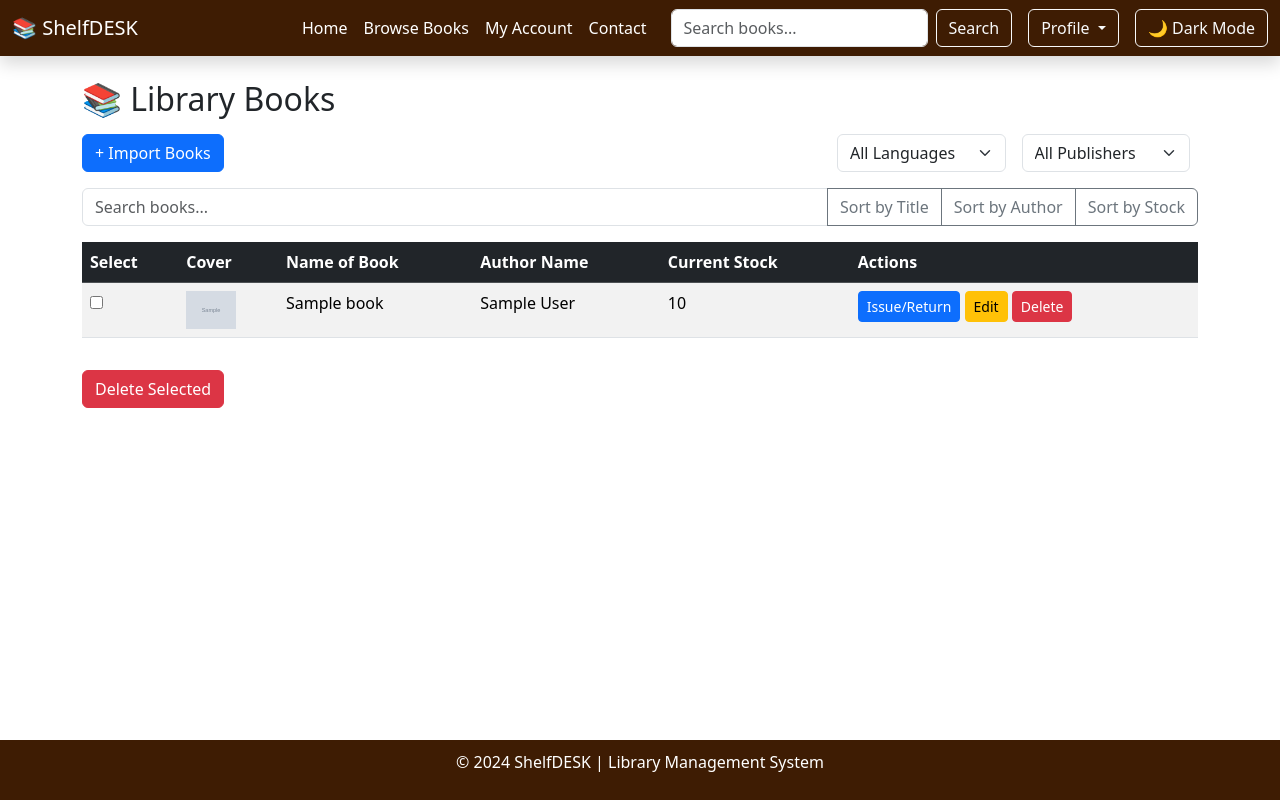
After one commit to amankumarkc/LMS_Flask, a Flask app: template templates/books.html in a window 1280 px wide. The commit adds this page. Run offline with Flask 2, Linux system fonts and the light colour scheme; the template is opened without the code that fills it: most values are stand-ins (such as "Sample title", 1, 10 or a date in 2020); grey boxes marked "Sample" are stand-in pictures; parts of the project's set-up code (start-up, migrations or seed data) failed here and were passed over.

Commit message:
edit delete import books

```diff
--- a/app.py
+++ b/app.py
@@ -9,6 +9,62 @@ app = Flask(__name__)
 @app.route('/')
 def home():
     return "home page"
+
+# View Books Page
+@app.route('/books')
+def books():
+    all_books = Book.select()  # Fetch all books from DB
+    return render_template("books.html", books=all_books)
+
+# Edit Book Page
+@app.route('/edit-books/<int:book_id>', methods=['GET', 'POST'])
+def edit_books(book_id):
+    book = Book.get_or_none(Book.id == book_id)
+    if not book:
+        return "Book not found", 404
+
+    if request.method == 'POST':
+        # Update the book details
+        book.stock = int(request.form.get("stock", book.stock))
+        book.mrp = float(request.form.get("mrp", book.mrp))
+        book.num_pages = int(request.form.get("num_pages", book.num_pages))
+        book.save()
+
+        return redirect("/books")  # Redirect back to books page
+
+    return render_template("edit-books.html", book=book)
+
+# Delete single Book API
+@app.route('/delete-book/<int:book_id>', methods=['DELETE'])
+def delete_book(book_id):
+    book = Book.get_or_none(Book.id == book_id)
+    if not book:
+        return jsonify({"message": "Book not found"}), 404
+
+    book.delete_instance()
+    return jsonify({"message": f"Book '{book.title}' has been successfully deleted!"})
+
+# Delete bulk Book API
+@app.route('/delete-books', methods=['POST'])
+def bulk_delete_books():
+    data = request.get_json()
+    book_ids = data.get("book_ids", [])
+
+    if not book_ids:
+        return jsonify({"message": "No books selected!"}), 400
+
+    deleted_books = []
+    for book_id in book_ids:
+        book = Book.get_or_none(Book.id == book_id)
+        if book:
+            deleted_books.append(f"'{book.title}' ({book.stock} stock)")
+            book.delete_instance()
+
+    if not deleted_books:
+        return jsonify({"message": "No valid books found to delete!"}), 404
+
+    return jsonify({"message": f"Deleted books: {', '.join(deleted_books)}"}), 200
+
 
 @app.route('/members')
 def members():
--- a/templates/base.html
+++ b/templates/base.html
@@ -53,7 +53,7 @@
             <div class="collapse navbar-collapse" id="navbarNav">
                 <ul class="navbar-nav ms-auto">
                     <li class="nav-item"><a class="nav-link" href="/" id="home-link">Home</a></li>
-                    <li class="nav-item"><a class="nav-link" href="/browse" id="browse-link">Browse Books</a></li>
+                    <li class="nav-item"><a class="nav-link" href="/books" id="browse-link">Browse Books</a></li>
                     <li class="nav-item"><a class="nav-link" href="/account" id="account-link">My Account</a></li>
                     <li class="nav-item"><a class="nav-link" href="/contact" id="contact-link">Contact</a></li>
                 </ul>
--- /dev/null
+++ b/templates/books.html
@@ -0,0 +1,211 @@
+{% extends "base.html" %}
+
+{% block body %}
+<div class="container mt-4">
+    <h2 class="mb-3">📚 Library Books</h2>
+
+    <div class="d-flex justify-content-between mb-3">
+        <a class="btn btn-primary" href="/books_api">+ Import Books</a>
+
+        <!-- Filter Dropdowns -->
+        <div class="d-flex">
+            <select id="filterLanguage" class="form-select mx-2">
+                <option value="">All Languages</option>
+                {% for book in books | groupby('language') %}
+                <option value="{{ book.grouper }}">{{ book.grouper }}</option>
+                {% endfor %}
+            </select>
+
+            <select id="filterPublisher" class="form-select mx-2">
+                <option value="">All Publishers</option>
+                {% for book in books | groupby('publisher') %}
+                <option value="{{ book.grouper }}">{{ book.grouper }}</option>
+                {% endfor %}
+            </select>
+        </div>
+    </div>
+
+    <!-- Search & Sort Bar -->
+    <div class="input-group mb-3">
+        <input type="text" id="searchInput" class="form-control" placeholder="Search books...">
+        <button class="btn btn-outline-secondary" id="sortTitle">Sort by Title</button>
+        <button class="btn btn-outline-secondary" id="sortAuthor">Sort by Author</button>
+        <button class="btn btn-outline-secondary" id="sortStock">Sort by Stock</button>
+    </div>
+
+    <!-- Books Table -->
+    <div class="table-responsive">
+        <table class="table table-striped table-hover">
+            <thead class="table-dark">
+                <tr>
+                    <th>Select</th>
+                    <th>Cover</th>
+                    <th>Name of Book</th>
+                    <th>Author Name</th>
+                    <th>Current Stock</th>
+                    <th>Actions</th>
+                </tr>
+            </thead>
+            <tbody id="booksTable">
+                {% for book in books %}
+                <tr class="book-row" data-language="{{ book.language }}" data-publisher="{{ book.publisher }}">
+                    <td><input type="checkbox" class="book-checkbox" value="{{ book.id }}"></td>
+                    <td><img src="{{ book.cover_url or '/static/default_cover.jpg' }}" alt="Cover" width="50"></td>
+                    <td>{{ book.title }}</td>
+                    <td>{{ book.author }}</td>
+                    <td class="stock-cell" data-stock="{{ book.stock }}">{{ book.stock }}</td>
+                    <td>
+                        <a href="/transaction/{{ book.id }}" class="btn btn-primary btn-sm">
+                            <i class="bi bi-file-earmark-text"></i> Issue/Return
+                        </a>
+                        <a href="/edit-books/{{ book.id }}" class="btn btn-warning btn-sm">
+                            <i class="bi bi-pencil"></i> Edit
+                        </a>
+                        <a href="/delete-book/{{ book.id }}" class="btn btn-danger btn-sm delete-book" data-id="{{ book.id }}">
+                            <i class="bi bi-trash"></i> Delete
+                        </a>
+                    </td>
+                </tr>
+                {% endfor %}
+            </tbody>
+        </table>
+    </div>
+
+    <button class="btn btn-danger mt-3" id="bulkDeleteBtn">Delete Selected</button>
+</div>
+
+<script>
+    // Search Filter
+    document.getElementById("searchInput").addEventListener("keyup", function () {
+        let input = this.value.toLowerCase();
+        let rows = document.querySelectorAll(".book-row");
+
+        rows.forEach(row => {
+            let text = row.innerText.toLowerCase();
+            row.style.display = text.includes(input) ? "" : "none";
+        });
+    });
+
+    // Sorting Books
+    let sortOrder = {
+        title: 1,
+        author: 1,
+        stock: 1
+    };
+
+    function sortTable(columnIndex, key, dataType) {
+        let table = document.getElementById("booksTable");
+        let rows = Array.from(table.getElementsByClassName("book-row"));
+
+        rows.sort((a, b) => {
+            let valA = a.children[columnIndex].innerText.trim();
+            let valB = b.children[columnIndex].innerText.trim();
+
+            if (dataType === "number") {
+                valA = parseInt(valA);
+                valB = parseInt(valB);
+            }
+
+            return sortOrder[key] * (valA > valB ? 1 : -1);
+        });
+
+        // Toggle order for next click
+        sortOrder[key] *= -1;
+
+        // Reorder rows in the table
+        rows.forEach(row => table.appendChild(row));
+    }
+
+    document.getElementById("sortTitle").addEventListener("click", () => sortTable(2, "title", "text"));
+    document.getElementById("sortAuthor").addEventListener("click", () => sortTable(3, "author", "text"));
+    document.getElementById("sortStock").addEventListener("click", () => sortTable(4, "stock", "number"));
+
+    document.getElementById("sortTitle").addEventListener("click", () => sortTable(2, "text"));
+    document.getElementById("sortAuthor").addEventListener("click", () => sortTable(3, "text"));
+    document.getElementById("sortStock").addEventListener("click", () => sortTable(4, "number"));
+
+    // Highlight low stock books
+    document.querySelectorAll(".stock-cell").forEach(cell => {
+        if (parseInt(cell.dataset.stock) < 5) {
+            cell.style.color = "red";
+            cell.style.fontWeight = "bold";
+        }
+    });
+
+    // Bulk Delete Books
+    document.getElementById("bulkDeleteBtn").addEventListener("click", function () {
+        let selectedBooks = [...document.querySelectorAll(".book-checkbox:checked")];
+
+        if (selectedBooks.length === 0) {
+            alert("No books selected!");
+            return;
+        }
+
+        // Collect book details for confirmation message
+        let bookDetails = selectedBooks.map(cb => {
+            let row = cb.closest("tr");
+            let title = row.querySelector("td:nth-child(3)").innerText.trim();
+            let stock = row.querySelector("td:nth-child(5)").innerText.trim();
+            return `• ${title} (Stock: ${stock})`;
+        }).join("\n");
+
+        let confirmDelete = confirm(`Do you really want to delete the following books?\n\n${bookDetails}`);
+        if (!confirmDelete) return;
+
+        let bookIds = selectedBooks.map(cb => cb.value);
+
+        fetch("/delete-books", {
+            method: "POST",
+            headers: { "Content-Type": "application/json" },
+            body: JSON.stringify({ book_ids: bookIds })
+        })
+        .then(response => response.json())
+        .then(data => {
+            alert(data.message);
+            location.reload();
+        })
+        .catch(error => console.error("Error:", error));
+    });
+
+
+    // Individual Book Delete
+    document.querySelectorAll(".delete-book").forEach(button => {
+        button.addEventListener("click", function (event) {
+            event.preventDefault();  // Prevent default link behavior
+            let bookId = this.dataset.id;
+            let bookRow = this.closest("tr");
+            let bookTitle = bookRow.querySelector("td:nth-child(3)").innerText.trim();
+            let stock = bookRow.querySelector("td:nth-child(5)").innerText.trim();
+
+            let confirmDelete = confirm(`Do you really want to delete all ${stock} instance of book "${bookTitle}"?`);
+            if (!confirmDelete) return;
+
+            fetch(`/delete-book/${bookId}`, { method: "DELETE" })
+            .then(response => response.json())
+            .then(data => {
+                alert(data.message);
+                location.reload();  // Refresh the page after deletion
+            })
+            .catch(error => console.error("Error:", error));
+        });
+    });
+
+
+    // Filter Books by Language and Publisher
+    function applyFilters() {
+        let selectedLanguage = document.getElementById("filterLanguage").value;
+        let selectedPublisher = document.getElementById("filterPublisher").value;
+
+        document.querySelectorAll(".book-row").forEach(row => {
+            let matchesLanguage = selectedLanguage === "" || row.dataset.language === selectedLanguage;
+            let matchesPublisher = selectedPublisher === "" || row.dataset.publisher === selectedPublisher;
+
+            row.style.display = matchesLanguage && matchesPublisher ? "" : "none";
+        });
+    }
+
+    document.getElementById("filterLanguage").addEventListener("change", applyFilters);
+    document.getElementById("filterPublisher").addEventListener("change", applyFilters);
+</script>
+
+{% endblock %}
```
Also changed, not shown: templates/edit-books.html (added, +46 -0 lines), static/default_cover.jpg (added).
